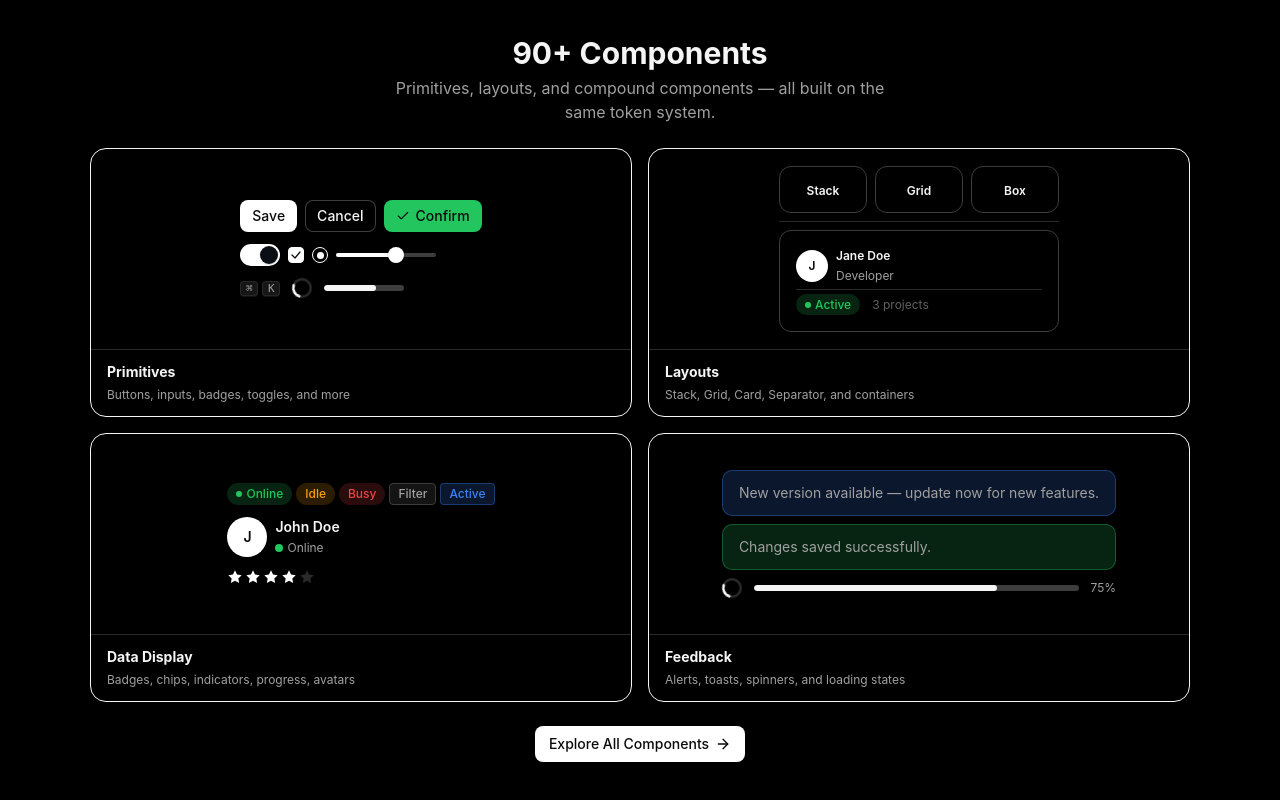
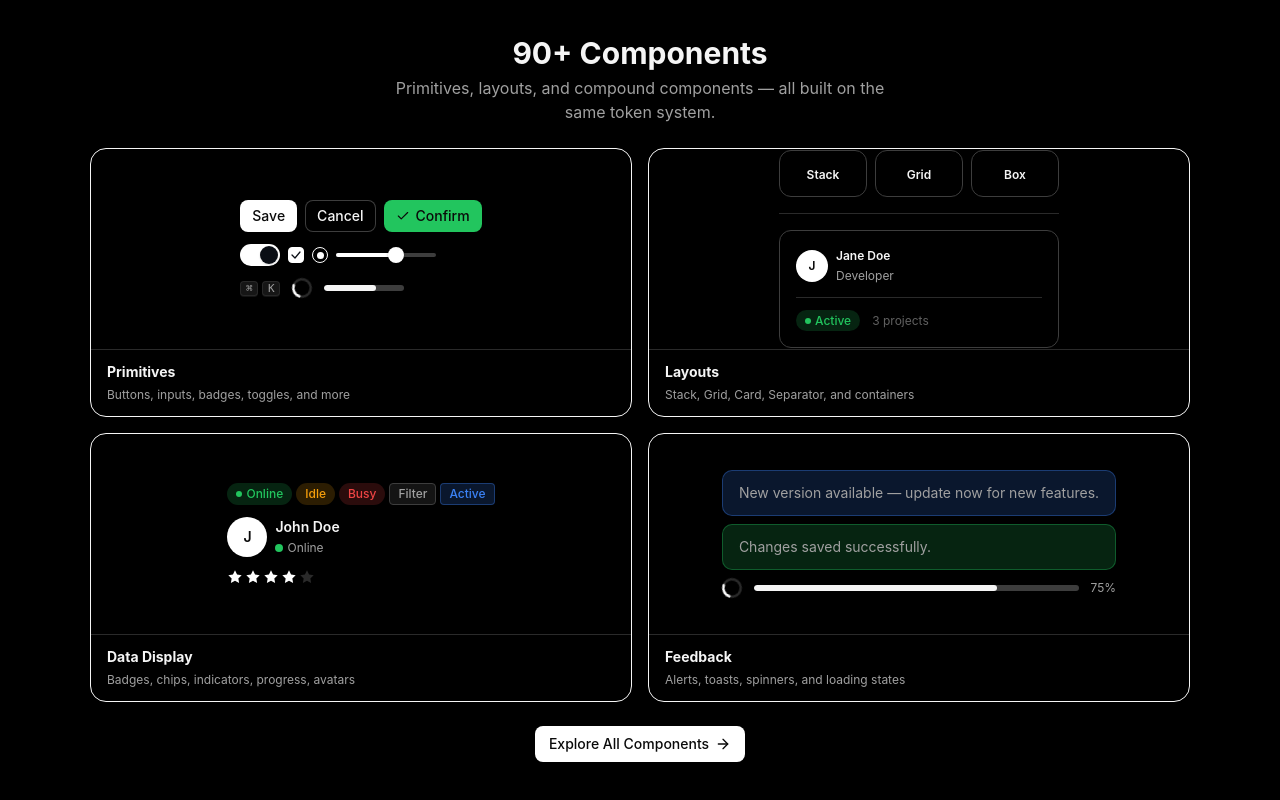
Before and after one commit to InfamousVague/Wisp, a React (Vite) app in the folder website/: page /#/ in a window 1280 px wide. Shown: the part 1261-2061 px from the top of the page. Built offline with nearby package versions, Linux system fonts and the light colour scheme.

Commit message:
Fix website build errors: add vite/client types and fix Separator spacing
- Add "types": ["vite/client"] to tsconfig for import.meta.env support
- Change Separator spacing="xs" to spacing="sm" (xs not in SeparatorSpacing type)

```diff
--- a/website/src/pages/Landing.tsx
+++ b/website/src/pages/Landing.tsx
@@ -440,7 +440,7 @@ function ShowcaseSection() {
                       <Text size="xs" weight="semibold">Box</Text>
                     </Card>
                   </HStack>
-                  <Separator spacing="xs" />
+                  <Separator spacing="sm" />
                   <Card variant="outlined" padding="md" radius="md">
                     <VStack gap="xs">
                       <HStack gap="sm" align="center">
@@ -450,7 +450,7 @@ function ShowcaseSection() {
                           <Text size="xs" color="secondary">Developer</Text>
                         </VStack>
                       </HStack>
-                      <Separator spacing="xs" />
+                      <Separator spacing="sm" />
                       <HStack gap="xs" align="center">
                         <Badge variant="success" size="sm" dot>Active</Badge>
                         <Spacer size="xs" />
--- a/website/tsconfig.json
+++ b/website/tsconfig.json
@@ -17,6 +17,7 @@
     "noFallthroughCasesInSwitch": true,
     "resolveJsonModule": true,
     "forceConsistentCasingInFileNames": true,
+    "types": ["vite/client"],
     "paths": {
       "@wisp-ui/react": ["../packages/react/src"],
       "@wisp-ui/react/*": ["../packages/react/src/*"],
```
